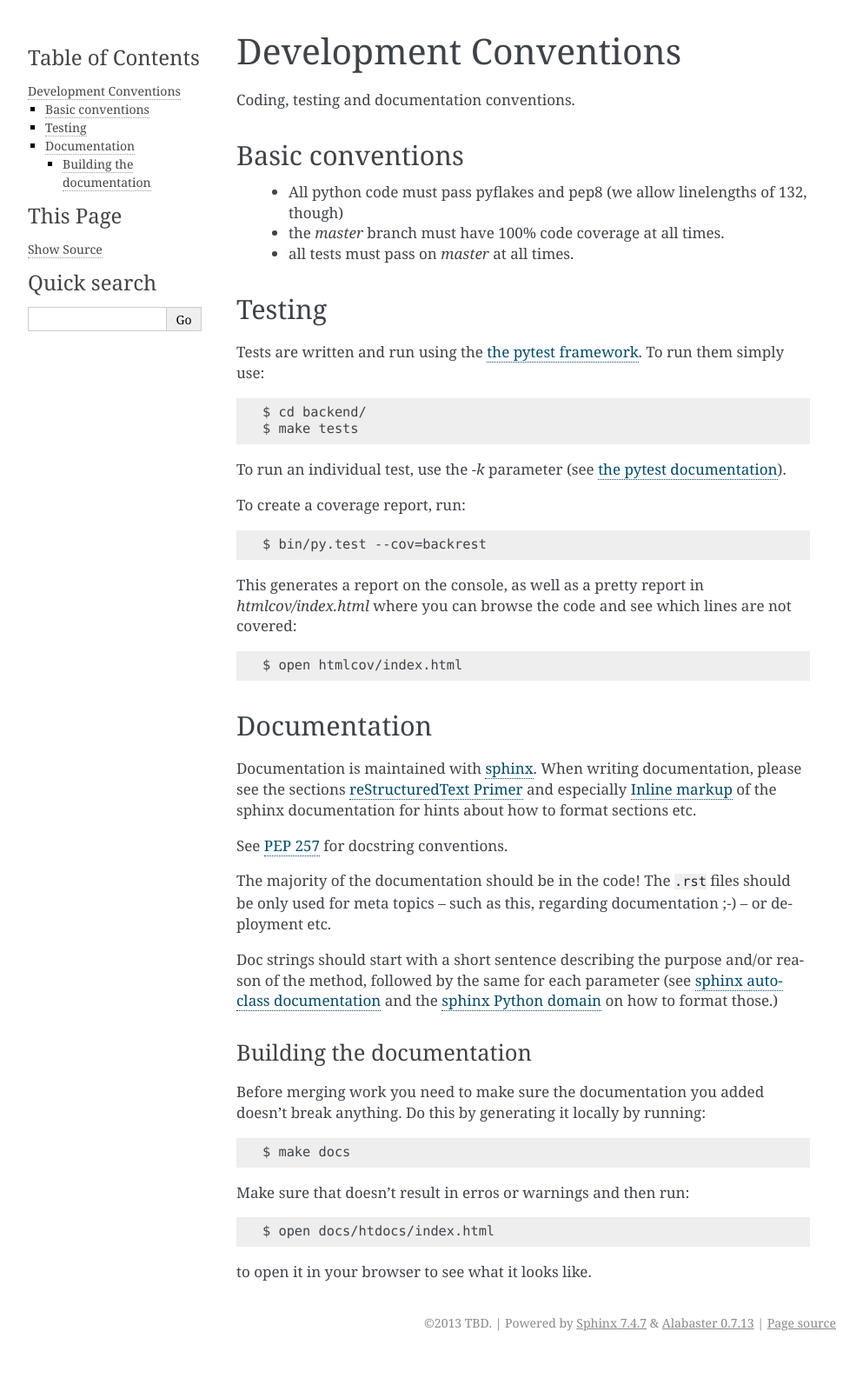
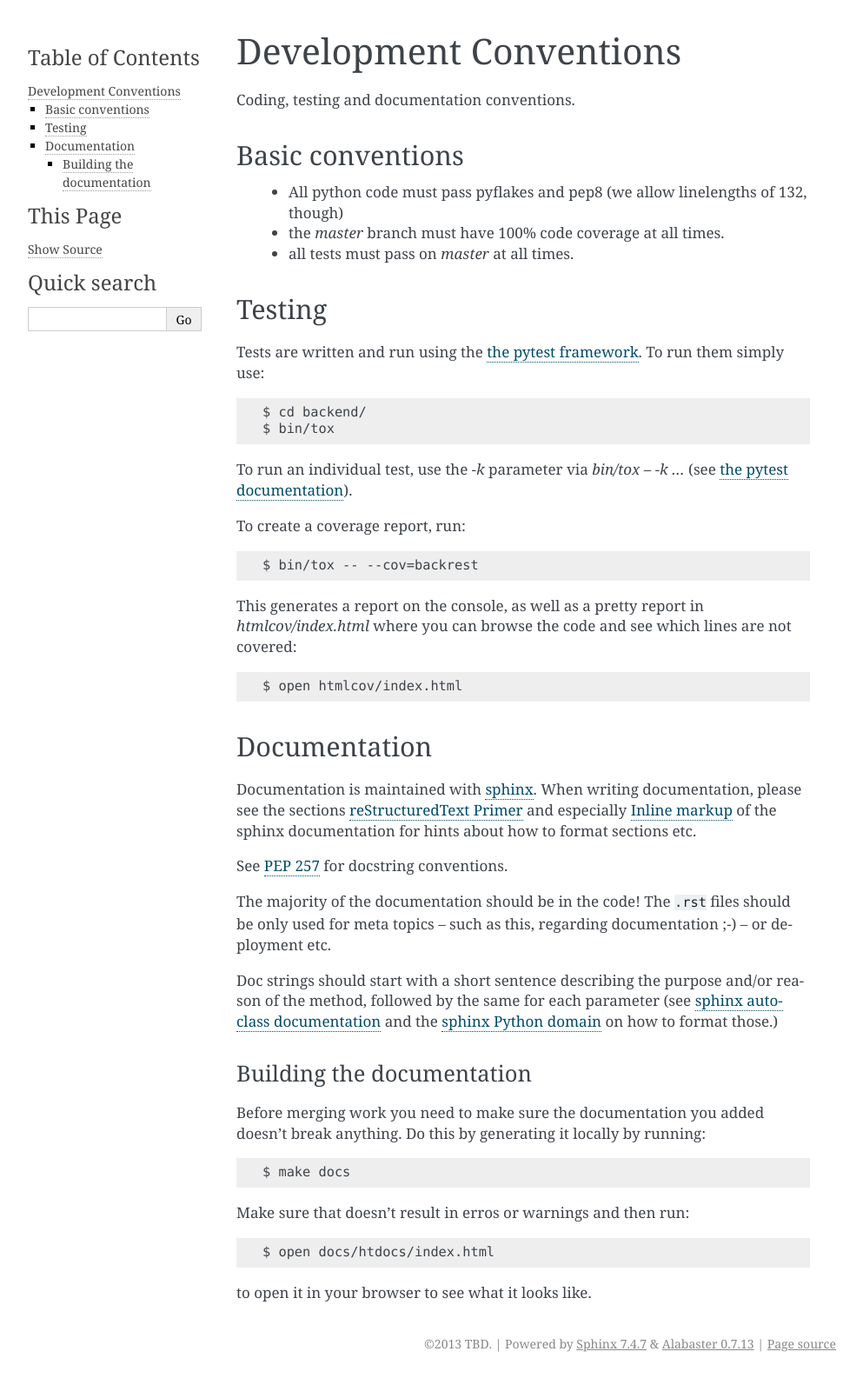
Before and after one commit to pyfidelity/rest-seed, a Sphinx documentation site: the page built from docs/backend.rst, in a window 1280 px wide. Shown: the whole page at 87% size, without its empty margins (148-1141 px from the left). Built offline with Sphinx 7.4.7, drawn with Linux system fonts in a browser that asks for light colours; before the commit the page ends 1561 px from its top, so only the background shows below that.

Commit message:
Update testing docs.

```diff
--- a/docs/backend.rst
+++ b/docs/backend.rst
@@ -17,13 +17,13 @@ Testing
 Tests are written and run using the `the pytest framework <http://pytest.org/>`_. To run them simply use::
 
     $ cd backend/
-    $ make tests
+    $ bin/tox
 
-To run an individual test, use the `-k` parameter (see `the pytest documentation <http://pytest.org/latest/usage.html#specifying-tests-selecting-tests>`_).
+To run an individual test, use the `-k` parameter via `bin/tox -- -k ...` (see `the pytest documentation <http://pytest.org/latest/usage.html#specifying-tests-selecting-tests>`_).
 
 To create a coverage report, run::
 
-    $ bin/py.test --cov=backrest
+    $ bin/tox -- --cov=backrest
 
 This generates a report on the console, as well as a pretty report in `htmlcov/index.html` where you can browse the code and see which lines are not covered::
 
```
